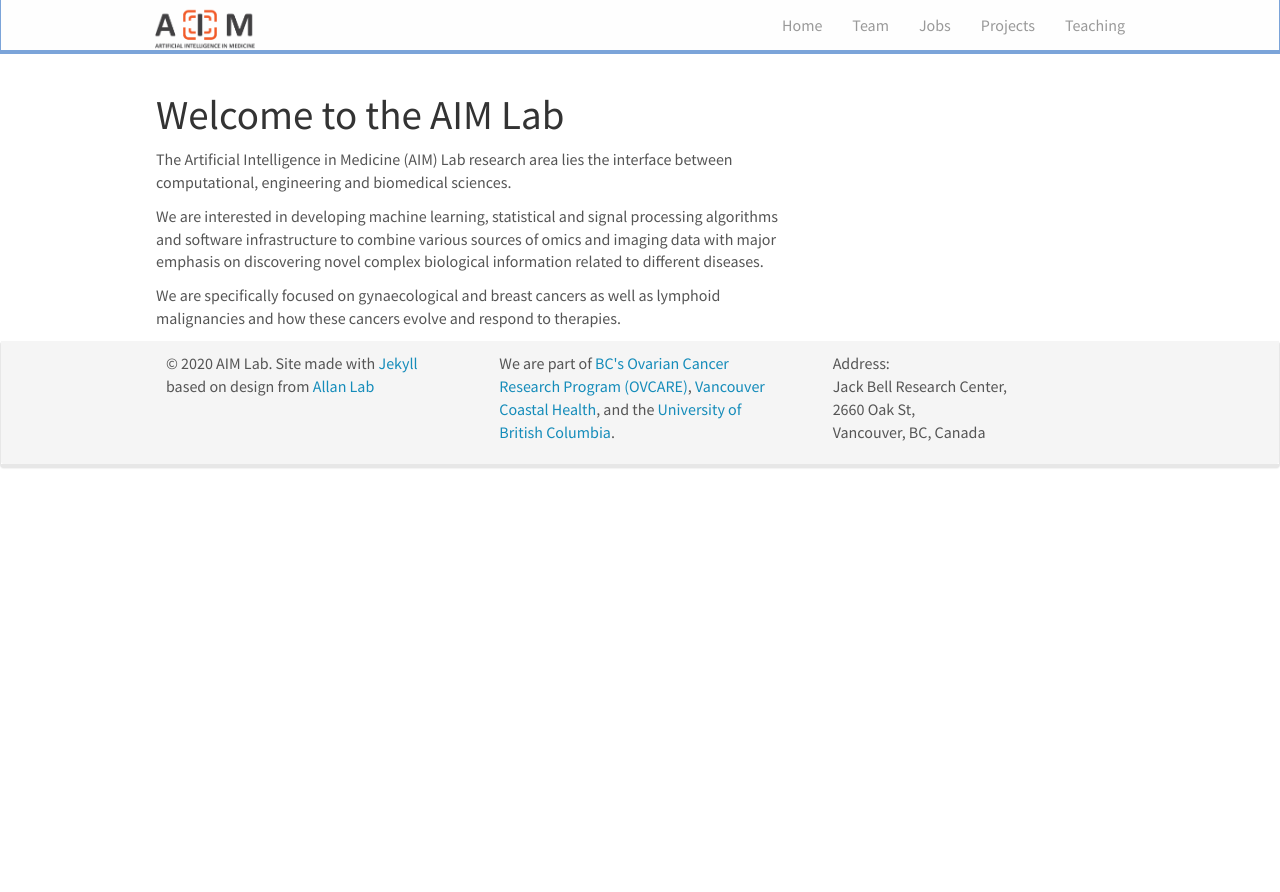
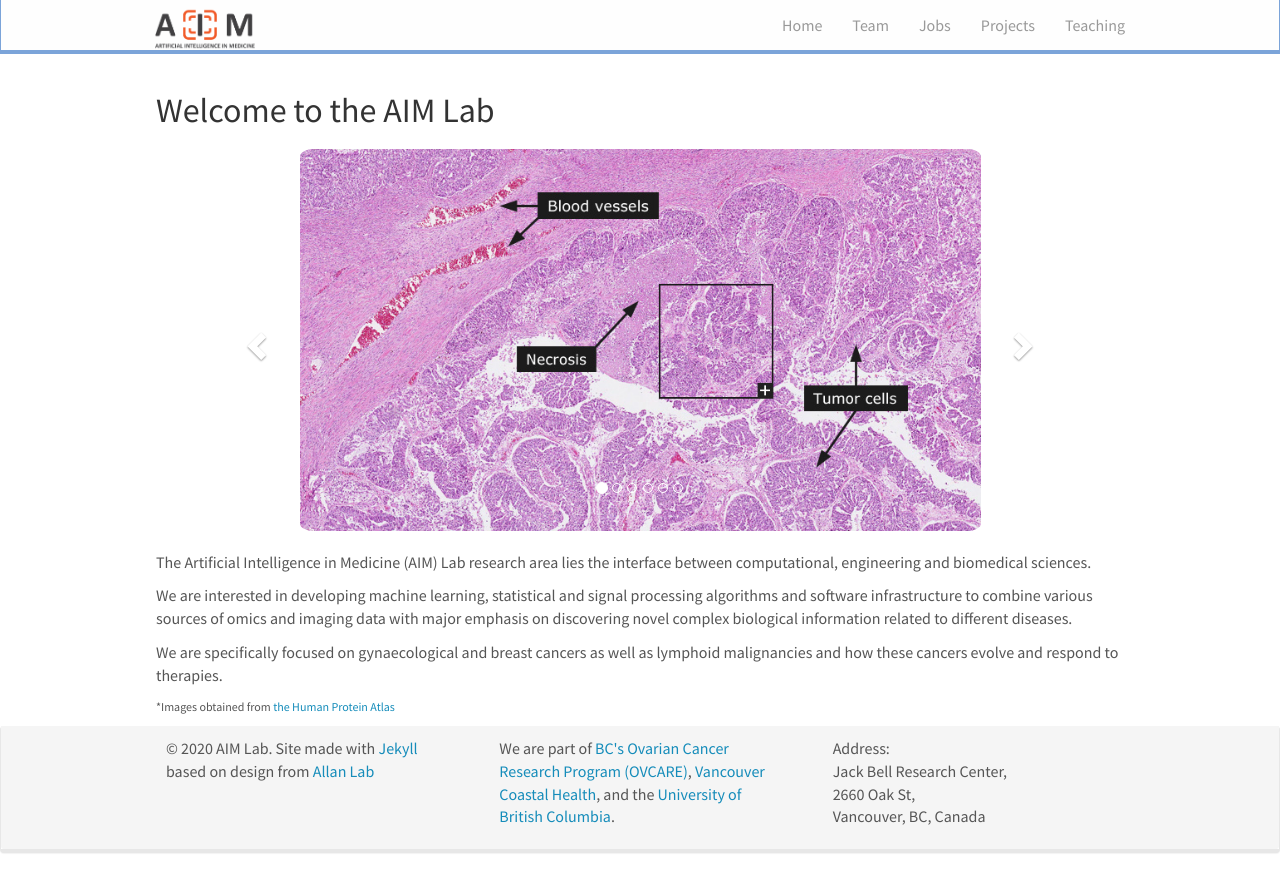
Before and after one commit to AIMLab-UBC/AIMLab-UBC.github.io, a Jekyll site: the page built from _pages/index.md, in a window 1280 px wide. Shown: the top 892 px of the page. Built offline with Jekyll 4.4.1, drawn with Linux system fonts in a browser that asks for light colours; nearby versions of some CDN libraries.

Commit message:
add sliding window v1 (#3)

```diff
--- a/_layouts/homelay.html
+++ b/_layouts/homelay.html
@@ -2,8 +2,11 @@
 layout: default
 ---
 
-  <div id="homeid" class="col-sm-8">
-        <h1>Welcome to the AIM Lab</h1>
+<!-- class="col-sm-8" -->
+  <div id="homeid" class="col-sm-12">
+    <h2>Welcome to the AIM Lab</h2>
 
-	{{ content }}
+  {{ content }}
+
+    <p style="font-size:12px">*Images obtained from <a href=http://www.proteinatlas.org>the Human Protein Atlas</a></p>
   </div>
--- a/_pages/index.md
+++ b/_pages/index.md
@@ -6,6 +6,51 @@ sitemap: false
 permalink: /
 ---
 
+<div markdown="0" id="carousel" class="carousel slide" data-ride="carousel" data-interval="8000" data-pause="hover" >
+    <!-- Menu -->
+    <ol class="carousel-indicators">
+        <li data-target="#carousel" data-slide-to="0" class="active"></li>
+        <li data-target="#carousel" data-slide-to="1"></li>
+        <li data-target="#carousel" data-slide-to="2"></li>
+        <li data-target="#carousel" data-slide-to="3"></li>
+        <li data-target="#carousel" data-slide-to="4"></li>
+        <li data-target="#carousel" data-slide-to="5"></li>
+        <!-- <li data-target="#carousel" data-slide-to="6"></li> -->
+    </ol>
+
+    <!-- Items -->
+    <div class="carousel-inner" markdown="0">
+
+        <div class="item active">
+            <img src="../img/enoc_overview.jpg" alt="Slide 1" />
+        </div>
+        <div class="item">
+            <img src="../img/enoc4_overview.jpg" alt="Slide 2" />
+        </div>
+        <div class="item">
+            <img src="../img/muc_overview.jpg" alt="Slide 3" />
+        </div>
+        <div class="item">
+            <img src="../img/ocp_overview.jpg" alt="Slide 4" />
+        </div>
+        <div class="item">
+            <img src="../img/ec1_overview.jpg" alt="Slide 5" />
+        </div>
+        <div class="item">
+            <img src="../img/ec2_overview.jpg" alt="Slide 6" />
+        </div>
+
+    </div>
+    <a class="left carousel-control" href="#carousel" role="button" data-slide="prev">
+        <span class="glyphicon glyphicon-chevron-left" aria-hidden="true"></span>
+        <span class="sr-only">Previous</span>
+    </a>
+    <a class="right carousel-control" href="#carousel" role="button" data-slide="next">
+        <span class="glyphicon glyphicon-chevron-right" aria-hidden="true"></span>
+        <span class="sr-only">Next</span>
+    </a>
+</div>
+
 The Artificial Intelligence in Medicine (AIM) Lab research area lies the interface between computational, engineering and biomedical sciences.
 
 We are interested in developing machine learning, statistical and signal processing algorithms and software infrastructure to combine various sources of omics and imaging data with major emphasis on discovering novel complex biological information related to different diseases.
--- a/_sass/bootstrap/_carousel.scss
+++ b/_sass/bootstrap/_carousel.scss
@@ -11,7 +11,8 @@
 .carousel-inner {
   position: relative;
   overflow: hidden;
-  width: 100%;
+  width: 75%;
+  margin: auto;
 
   > .item {
     display: none;
```
Also changed, not shown: img/ec1_overview.jpg (added), img/ec2_overview.jpg (added), img/enoc4_overview.jpg (added), img/enoc_100.jpg (added), img/enoc_25.jpg (added), img/enoc_overview.jpg (added), img/muc_overview.jpg (added), img/ocp_overview.jpg (added), 2 other files.
